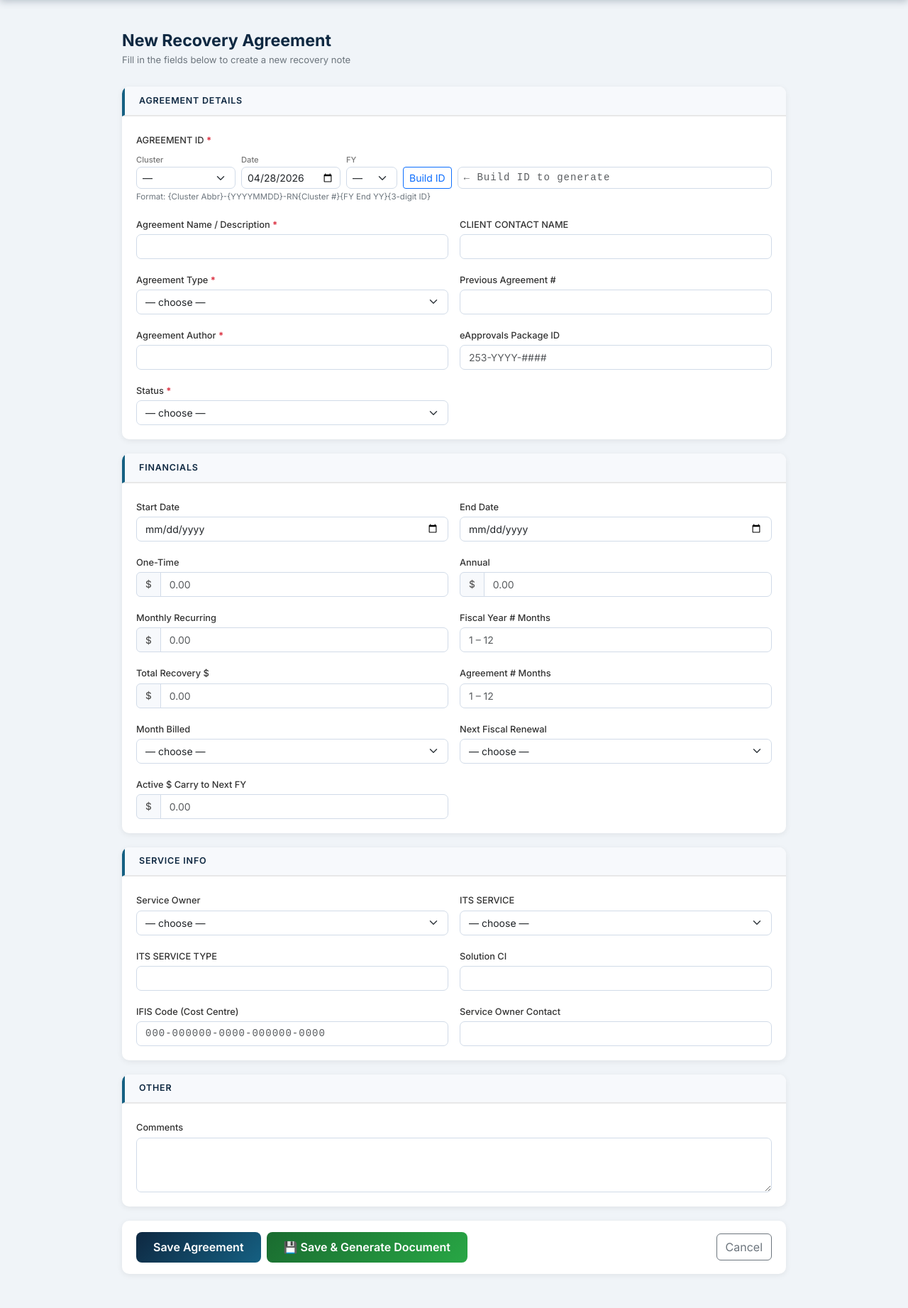
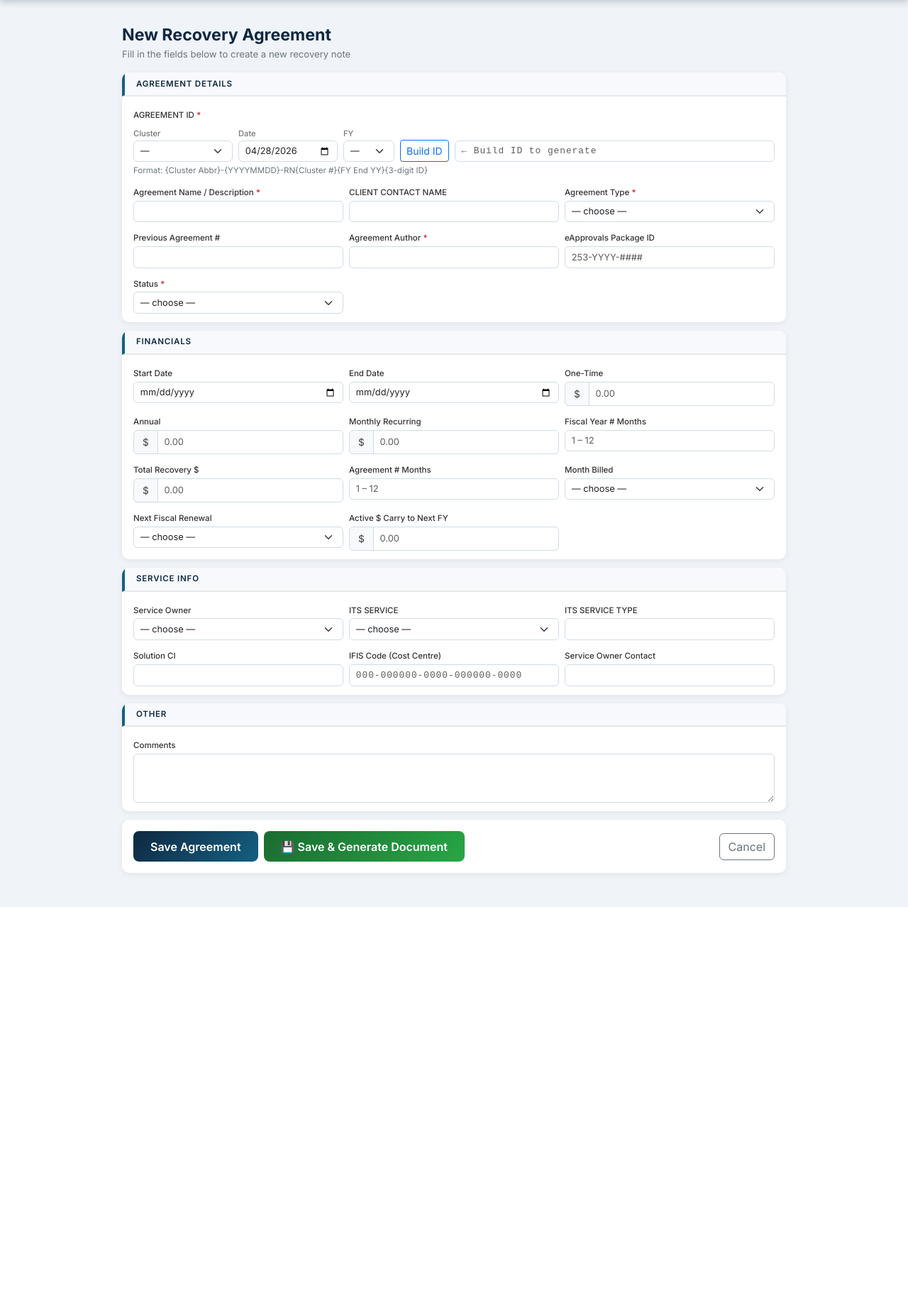
Before and after one commit to maxwellkeeping/RecoveryNote, a Flask app: page / in a window 1280 px wide. Shown: the part 48-1891 px from the top of the page at 71% size. After the commit the page ends 1326 px from the top, so only its background shows below. Run offline with Flask 2, Linux system fonts and the light colour scheme; the visitor is signed in with stand-in values (Sample User, id 1); data that the repository does not hold is empty; some libraries are stand-ins or nearby versions.

Commit message:
Compact form UI: tighter spacing, 3-column layout, smaller controls

```diff
--- a/templates/base.html
+++ b/templates/base.html
@@ -45,26 +45,26 @@
         border: none;
         border-radius: 10px;
         box-shadow: 0 2px 8px rgba(0,0,0,.07);
-        margin-bottom: 1.25rem;
+        margin-bottom: .75rem;
         overflow: hidden;
       }
       .section-card .card-header {
         background: #f7f9fc;
         border-bottom: 2px solid #E8E8E8;
         border-left: 4px solid #156082;
-        padding: .65rem 1.25rem;
-        font-size: .78rem;
+        padding: .45rem 1rem;
+        font-size: .72rem;
         font-weight: 600;
         text-transform: uppercase;
         letter-spacing: .8px;
         color: #0E2841;
       }
-      .section-card .card-body { padding: 1.25rem; }
+      .section-card .card-body { padding: .75rem 1rem; }
 
       /* ── Page header (used inside pages) ─────────────────────────────────── */
       .page-header {
-        padding: 1.25rem 0 .75rem;
-        margin-bottom: 1rem;
+        padding: .75rem 0 .5rem;
+        margin-bottom: .5rem;
       }
       .page-header h1 {
         font-size: 1.45rem;
@@ -80,15 +80,16 @@
 
       /* ── Shared form / misc ──────────────────────────────────────────────── */
       .form-label {
-        font-size: .8rem;
+        font-size: .72rem;
         font-weight: 500;
         color: #333;
-        margin-bottom: .25rem;
+        margin-bottom: .15rem;
       }
       .form-label .text-danger { font-weight: 700; }
       .form-control, .form-select {
-        font-size: .875rem;
-        border-radius: 7px;
+        font-size: .8rem;
+        padding: .3rem .55rem;
+        border-radius: 6px;
         border-color: #d1dbe8;
       }
       .form-control:focus, .form-select:focus {
--- a/templates/form.html
+++ b/templates/form.html
@@ -18,9 +18,9 @@
           <div class="section-card">
             <div class="card-header">{{ group }}</div>
             <div class="card-body">
-              <div class="row g-3">
+              <div class="row g-2">
                 {% for it in items %}
-                  <div class="{% if it.compound == 'agreement_id' or it.input_type == 'textarea' %}col-12{% else %}col-md-6{% endif %}">
+                  <div class="{% if it.compound == 'agreement_id' or it.input_type == 'textarea' %}col-12{% else %}col-md-4{% endif %}">
                     <label class="form-label" for="field-{{ it.name }}">
                       {{ it.label }}{% if it.required %} <span class="text-danger">*</span>{% endif %}
                     </label>
```
